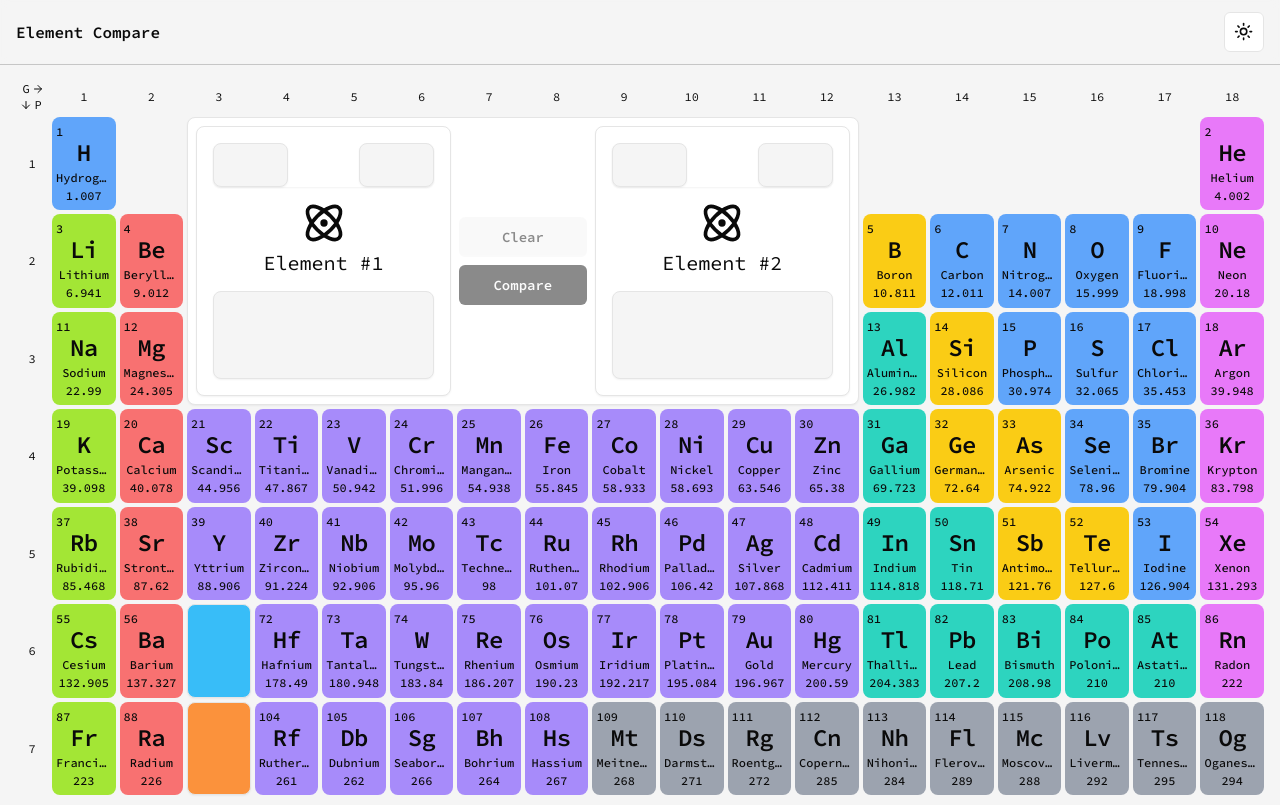
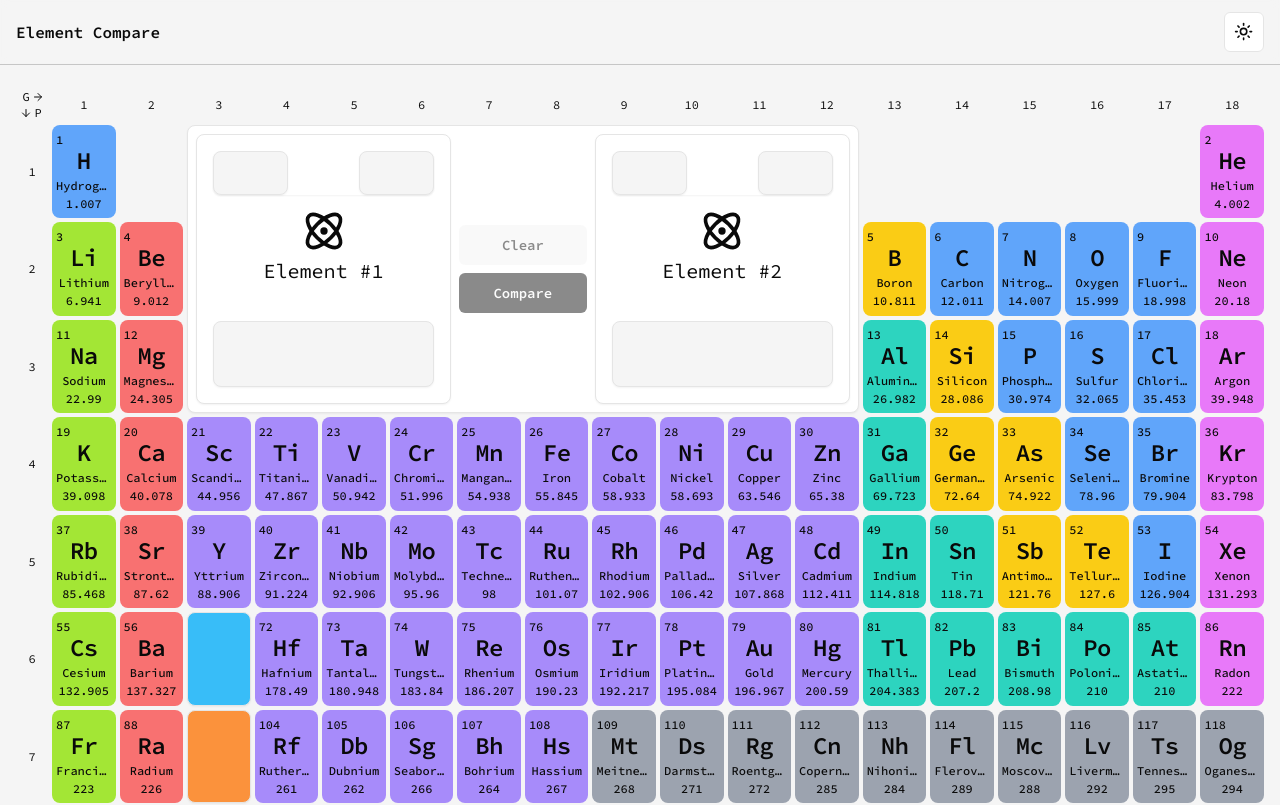
Before and after one commit to 0mppula/element-compare, a Next.js app: page / in a window 1280 px wide. Shown: the top 805 px of the page. Built offline with nearby package versions, Linux system fonts and the light colour scheme.

Commit message:
Update page layout and SelectedCard component

```diff
--- a/app/(root)/page.tsx
+++ b/app/(root)/page.tsx
@@ -3,7 +3,7 @@ import PeriodicTable from '@/components/PeriodicTable';
 
 export default function Home() {
 	return (
-		<section className="pb-8 pt-4">
+		<section className="pb-8 pt-6">
 			<CompareElementsModal />
 
 			<PeriodicTable />
--- a/components/PeriodicTable/SelectedCard.tsx
+++ b/components/PeriodicTable/SelectedCard.tsx
@@ -43,12 +43,12 @@ const SelectedCard = ({ index }: SelectedCardProps) => {
 						</h2>
 
 						<h3 className="text-center text-xl">{selectedElements[index]?.Element}</h3>
+						<p className="text-center capitalize">{selectedElements[index]?.Type}</p>
 					</div>
 
 					<div className="w-full text-left leading-[22px]">
-						<p className="capitalize">Type: {selectedElements[index]?.Type}</p>
 						<p className="capitalize">Phase: {selectedElements[index]?.Phase}</p>
-						<p>Density: {selectedElements[index]?.Density}</p>
+						<p>Density: {selectedElements[index]?.Density} g/cm3 </p>
 						<p className="overflow-hidden text-ellipsis">
 							Discovered: {selectedElements[index]?.Year}
 						</p>
@@ -76,7 +76,7 @@ const SelectedCard = ({ index }: SelectedCardProps) => {
 						<h2 className="text-center text-xl">Element #{index + 1}</h2>
 					</div>
 
-					<Card className="h-[88px] w-full bg-muted" />
+					<Card className="h-[66px] mt-[22px] w-full bg-muted" />
 				</Card>
 			</TooltipTrigger>
 
```
